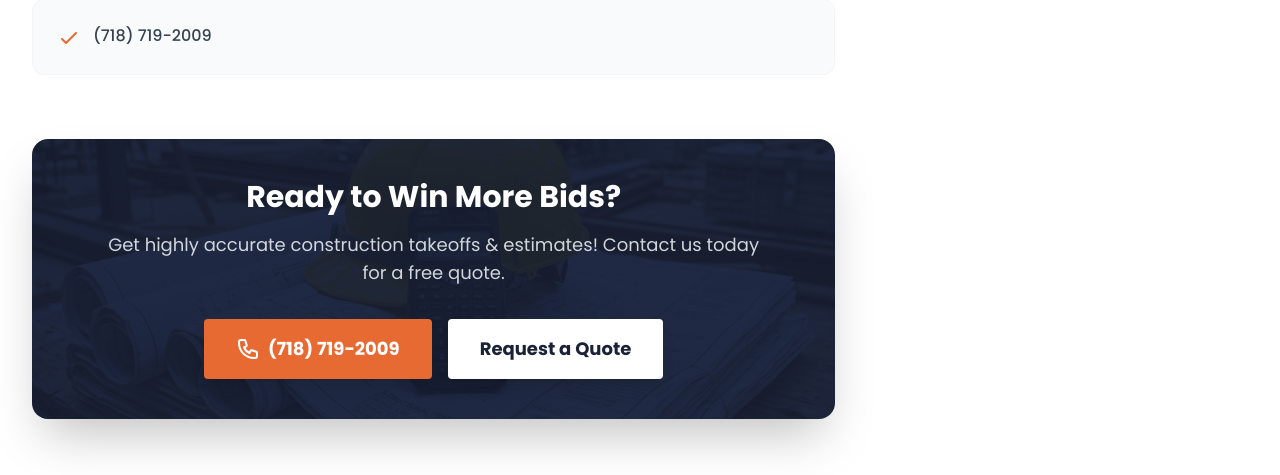
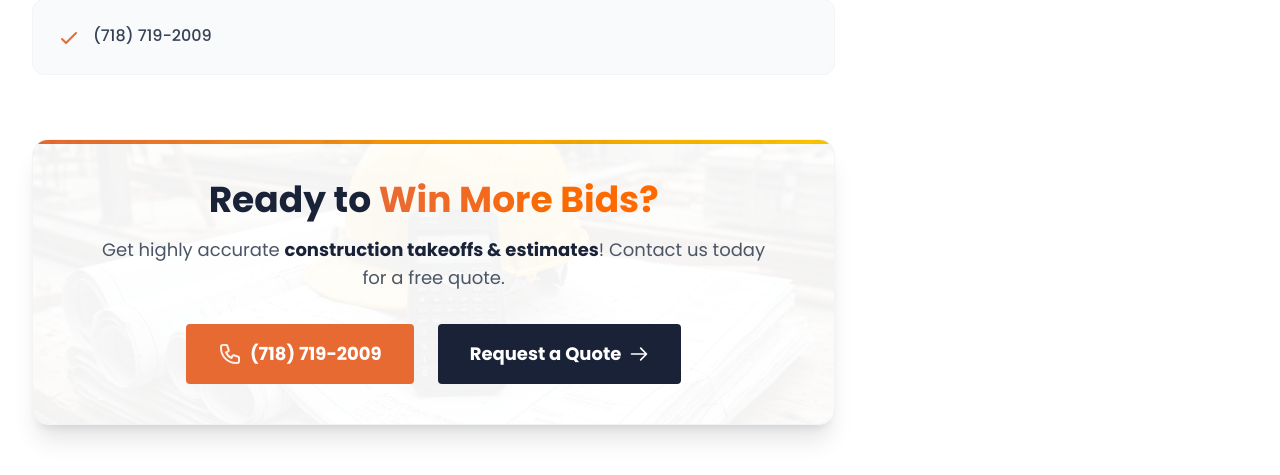
Before and after one commit to Alirazadev786/constructech-estimation, a Next.js app: page /consultation-form in a window 1280 px wide. Shown: the part 2840-3315 px from the top of the page. Built offline with nearby package versions, Linux system fonts and the light colour scheme.

Commit message:
Update CTA banner design

```diff
--- a/src/components/CompetitorLayout/DynamicServiceTemplate.tsx
+++ b/src/components/CompetitorLayout/DynamicServiceTemplate.tsx
@@ -68,20 +68,30 @@ export default function CompetitorPageLayout({ data }: { data: any }) {
             </div>
 
             {/* Bottom CTA Banner */}
-            <div className="mt-16 bg-brand-navy rounded-2xl p-10 text-center relative overflow-hidden shadow-2xl">
-               <div className="absolute inset-0 bg-[url('/images/cta_image.png')] opacity-20 bg-cover bg-center mix-blend-overlay"></div>
+            {/* Bottom CTA Banner */}
+            <div className="mt-16 group relative bg-white border border-gray-100 rounded-2xl p-10 text-center overflow-hidden shadow-xl hover:shadow-2xl transition-all duration-500 transform hover:-translate-y-2">
+               <div className="absolute top-0 left-0 w-full h-1 bg-gradient-to-r from-brand-orange to-yellow-400"></div>
+               <div className="absolute inset-0 bg-[url('/images/cta_image.png')] opacity-5 group-hover:opacity-10 bg-cover bg-center mix-blend-multiply transition-opacity duration-500"></div>
+
                <div className="relative z-10">
-                 <h3 className="text-3xl font-extrabold text-white mb-4">Ready to Win More Bids?</h3>
-                 <p className="text-gray-300 mb-8 text-lg max-w-2xl mx-auto">Get highly accurate construction takeoffs & estimates! Contact us today for a free quote.</p>
-                 <div className="flex flex-col sm:flex-row justify-center gap-4">
-                   <a href="tel:718-719-2009" className="bg-brand-orange text-white font-bold py-4 px-8 rounded flex items-center justify-center gap-2 hover:bg-orange-600 transition text-lg shadow-lg">
-                     <svg className="w-6 h-6" fill="none" viewBox="0 0 24 24" stroke="currentColor">
+                 <h3 className="text-3xl md:text-4xl font-extrabold text-brand-navy mb-4 transition-transform duration-300 group-hover:scale-105">
+                   Ready to <span className="text-transparent bg-clip-text bg-gradient-to-r from-brand-orange to-orange-500">Win More Bids?</span>
+                 </h3>
+                 <p className="text-gray-600 mb-8 text-lg max-w-2xl mx-auto">
+                   Get highly accurate <span className="text-brand-navy font-bold">construction takeoffs & estimates</span>! Contact us today for a free quote.
+                 </p>
+                 <div className="flex flex-col sm:flex-row justify-center gap-6">
+                   <a href="tel:718-719-2009" className="bg-brand-orange text-white font-bold py-4 px-8 rounded flex items-center justify-center gap-2 hover:bg-orange-600 transition-all duration-300 hover:scale-105 hover:shadow-[0_10px_20px_rgba(249,115,22,0.3)] text-lg">
+                     <svg className="w-6 h-6 animate-pulse" fill="none" viewBox="0 0 24 24" stroke="currentColor">
                        <path strokeLinecap="round" strokeLinejoin="round" strokeWidth={2} d="M3 5a2 2 0 012-2h3.28a1 1 0 01.948.684l1.498 4.493a1 1 0 01-.502 1.21l-2.257 1.13a11.042 11.042 0 005.516 5.516l1.13-2.257a1 1 0 011.21-.502l4.493 1.498a1 1 0 01.684.949V19a2 2 0 01-2 2h-1C9.716 21 3 14.284 3 6V5z" />
                      </svg>
                      (718) 719-2009
                    </a>
-                   <Link href="/contact" className="bg-white text-brand-navy font-bold py-4 px-8 rounded hover:bg-gray-100 transition text-lg shadow-lg text-center">
+                   <Link href="/contact" className="group/btn bg-brand-navy text-white font-bold py-4 px-8 rounded hover:bg-gray-800 transition-all duration-300 hover:scale-105 hover:shadow-[0_10px_20px_rgba(11,28,46,0.3)] text-lg flex items-center justify-center gap-2">
                      Request a Quote
+                     <svg className="w-5 h-5 group-hover/btn:translate-x-1 transition-transform" fill="none" viewBox="0 0 24 24" stroke="currentColor">
+                       <path strokeLinecap="round" strokeLinejoin="round" strokeWidth={2} d="M14 5l7 7m0 0l-7 7m7-7H3" />
+                     </svg>
                    </Link>
                  </div>
                </div>
```
